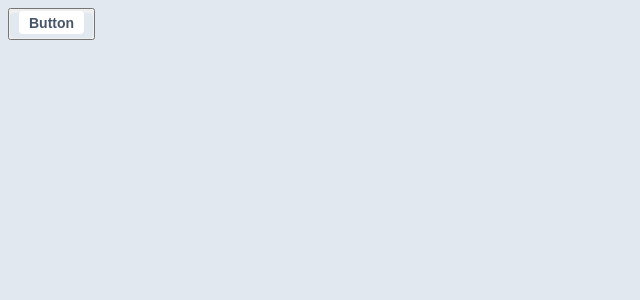
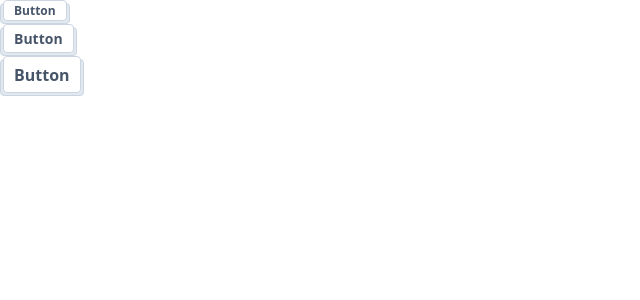
Before and after one commit to deerpark/bolt-ui, a React (Create React App) app: page / in a window 1280 px wide. Shown: the top 300 px of the page, without its empty margins (0-640 px from the left). Built offline with nearby package versions, Linux system fonts and the light colour scheme.

Commit message:
base style

```diff
--- a/src/Button/Button.tsx
+++ b/src/Button/Button.tsx
@@ -40,7 +40,7 @@ export default function Button({
 }: ButtonProps) {
   return href ? (
     <a key={href} href={href}>
-      <button type={type} className={`bx-button ${classes[size]} ${block ? classes['block'] : ''}`}>
+      <button type={type} className={`bx-button ${classes[size]} ${block ? classes.block : ''}`}>
         <span className={`bx-button-label`}>
           {icon && <span className='bx-button-icon'>{icon}</span>}
           {children && <span className='bx-button-text'>{children}</span>}
@@ -49,7 +49,7 @@ export default function Button({
       </button>
     </a>
   ) : onClick ? (
-    <button type={type} className={`bx-button ${classes[size]} ${block ? classes['block'] : ''}`} onClick={onClick}>
+    <button type={type} className={`bx-button ${classes[size]} ${block ? classes.block : ''}`} onClick={onClick}>
       <span className={`bx-button-label`}>
         {icon && <span className='bx-button-icon'>{icon}</span>}
         {children && <span className='bx-button-text'>{children}</span>}
@@ -57,7 +57,7 @@ export default function Button({
       <span className='bx-button-background'></span>
     </button>
   ) : (
-    <button type={type} className={`bx-button ${classes[size]} ${block ? classes['block'] : ''}`}>
+    <button type={type} className={`bx-button ${classes[size]} ${block ? classes.block : ''}`}>
       <span className={`bx-button-label`}>
         {icon && <span className='bx-button-icon'>{icon}</span>}
         {children && <span className='bx-button-text'>{children}</span>}
--- a/src/index.css
+++ b/src/index.css
@@ -1,14 +1,8 @@
-@tailwind components;
-@tailwind utilities;
-
-body {
-  @apply bg-slate-200;
-}
-
+@tailwind base;
 
 /* Button */
 .bx-button {
-  @apply min-w-[32px] h-8 text-sm gap-x-2 relative flex items-stretch outline-none;
+  @apply min-w-[32px] p-0 h-8 text-sm gap-x-2 relative flex items-stretch outline-none;
 }
 .bx-button-block {
   @apply w-full;
@@ -38,10 +32,10 @@ body {
 .bx-button-icon {
   @apply flex-none w-4 h-4;
 }
-.bx-button-small .bx-button-label {
+.bx-button-small .bx-button-icon {
   @apply w-3 h-3;
 }
-.bx-button-large .bx-button-label {
+.bx-button-large .bx-button-icon {
   @apply w-6 h-6;
 }
 .bx-button-icon svg {
--- a/src/index.tsx
+++ b/src/index.tsx
@@ -6,7 +6,9 @@ import reportWebVitals from './reportWebVitals'
 
 ReactDOM.render(
   <React.StrictMode>
-    <Button>Button</Button>
+    <Button size='small'>Button</Button>
+    <Button size='default'>Button</Button>
+    <Button size='large'>Button</Button>
   </React.StrictMode>,
   document.getElementById('root')
 )
```
